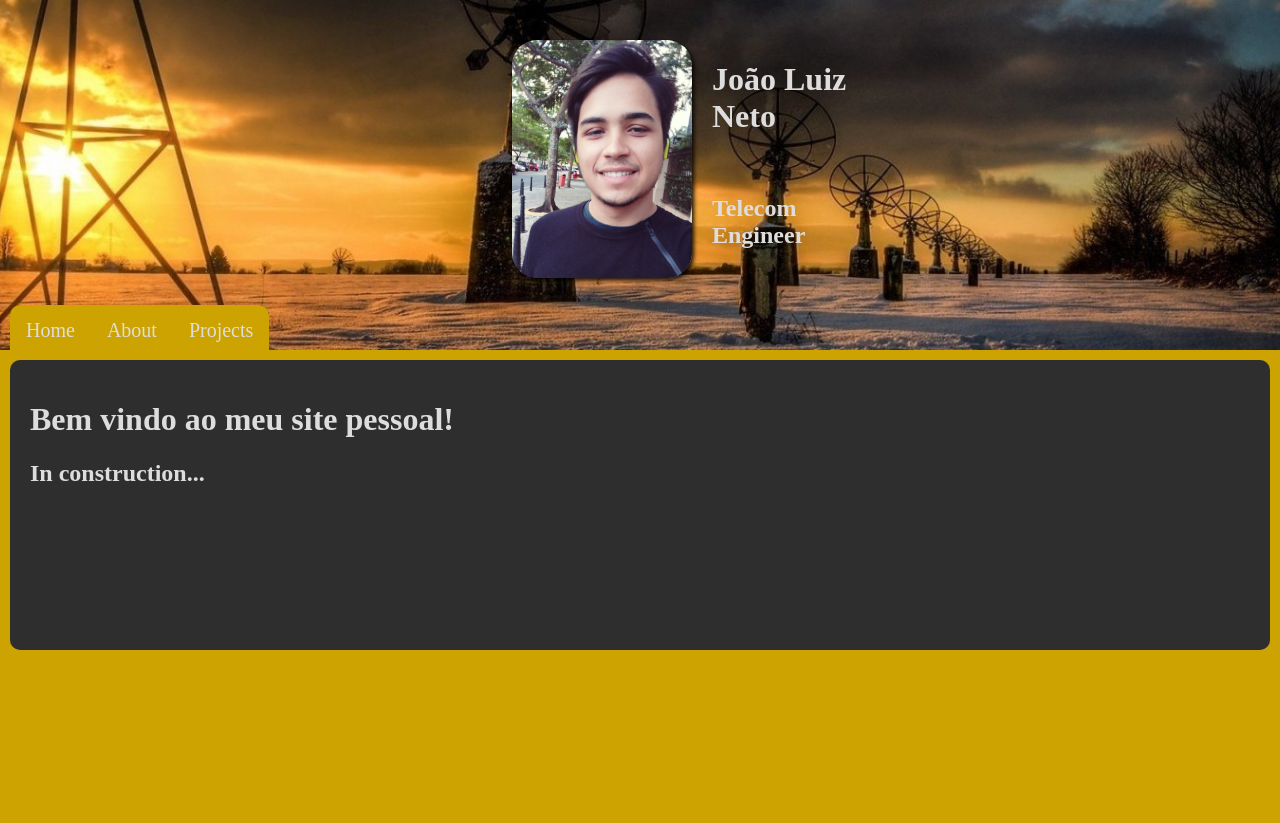
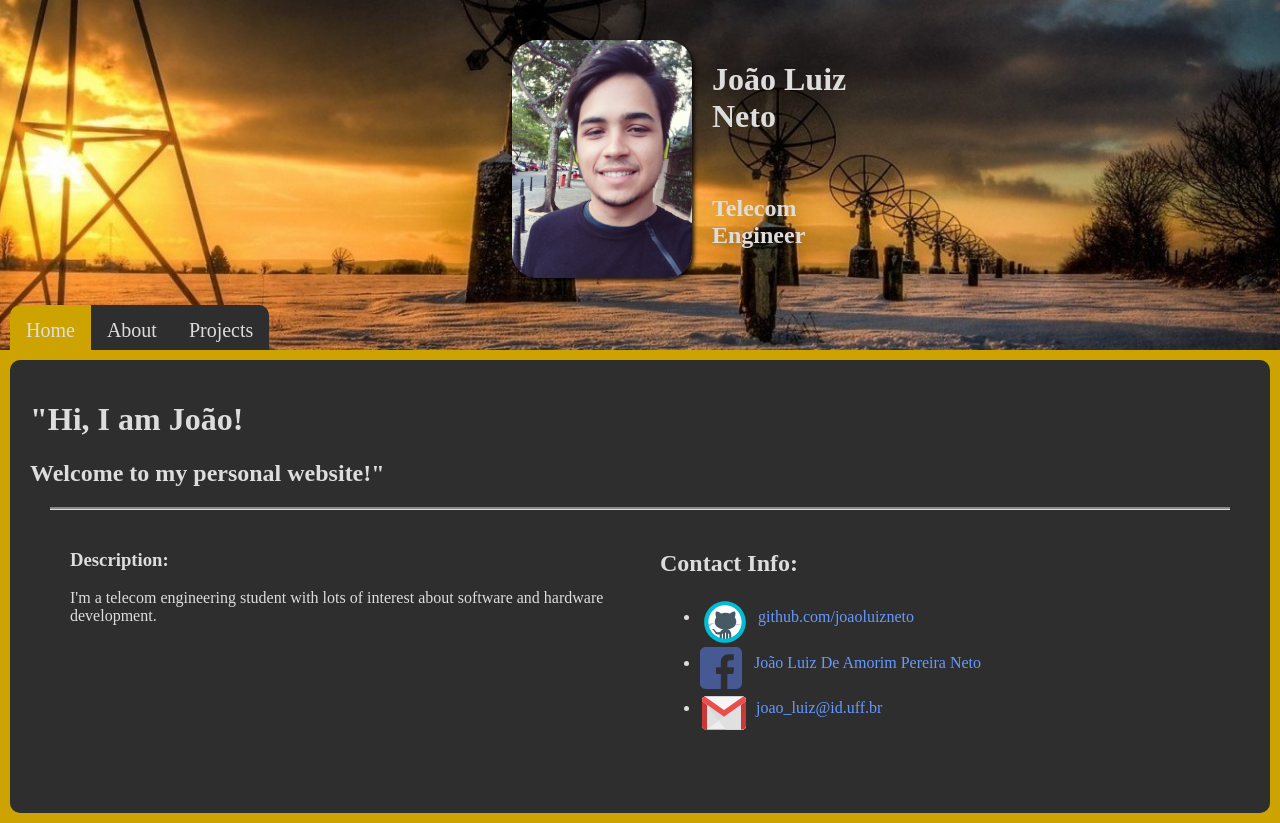
Before and after one commit to joaoluizneto/my_site, a plain HTML site: page index.html in a window 1280 px wide. Before the commit the page ends 800 px from the top, so only its background shows below. Drawn offline with Linux system fonts and the light colour scheme.

Commit message:
Alguns updates

```diff
--- a/assets/css/styles.css
+++ b/assets/css/styles.css
@@ -13,6 +13,10 @@ body {
   background-size: cover;
   /* Needed to position the navbar */
   position: relative; }
+
+.contato {
+  color: #6699ff;
+  text-decoration: none; }
 
 /* Position the navbar container inside the image */
 .container {
@@ -80,3 +84,29 @@ body {
 .current {
   background-color: #cca300;
   color: black; }
+
+* {
+  box-sizing: border-box; }
+
+.row {
+  border-top-style: groove;
+  border-color: #ddd;
+  margin: 20px; }
+
+/* Create two equal columns that floats next to each other */
+.column {
+  float: left;
+  width: 50%;
+  padding: 20px;
+  /*padding: 10px;*/ }
+
+/* Clear floats after the columns */
+.row:after {
+  content: "";
+  display: table;
+  clear: both; }
+
+/* Responsive layout - makes the two columns stack on top of each other instead of next to each other */
+@media screen and (max-width: 800px) {
+  .column {
+    width: 100%; } }
--- a/index.html
+++ b/index.html
@@ -10,11 +10,23 @@
 	<div class="container">
 	  <nav class="navega">
 
+
+
+
+
 		  <a href="/my_site/" class="current">Home</a>
 
-		  <a href="/my_site/about.html" class="current">About</a>
 
-		  <a href="/my_site/blog.html" class="current">Projects</a>
+
+
+
+		  <a href="/my_site/about.html" >About</a>
+
+
+
+
+
+		  <a href="/my_site/blog.html" >Projects</a>
 
 	  </nav>
 	</div>
@@ -25,9 +37,40 @@
 </div>
 
 	<div class="texto">
-	<h1>Bem vindo ao meu site pessoal!</h1>
-<h2>In construction...</h2>
+	<h1>"Hi, I am João!</h1>
+<h2>Welcome to my personal website!"</h2>
 
+
+	<div class="row">
+
+  <div class="column">
+    <h3>Description:</h3>
+    <p>I'm a telecom engineering student with lots of interest about software and hardware development.</p>
+  </div>
+  <div class="column">
+
+    <h2>Contact Info:</h2>
+
+		<ul class="menu">
+		  <li>
+			  <a class="contato" href="www.github.com/joaoluizneto">
+				<img src="assets/images/github.svg" align="middle">&nbsp;&nbsp;github.com/joaoluizneto
+		      </a>
+		  </li>
+		  <li>
+			  <a class="contato" href="www.facebook.com/joaoluiz.deamorimpereiraneto">
+				<img src="assets/images/facebook.svg" width="42" align="middle">&nbsp;&nbsp;&nbsp;João Luiz De Amorim Pereira Neto
+		  </li>
+		  <li>
+			  <a class="contato" href="joao_luiz@id.uff.br">
+				<img src="assets/images/e-mail.svg" align="middle">&nbsp;&nbsp;joao_luiz@id.uff.br
+		      </a>
+		  </li>
+
+		</ul>
+
+  </div>
+</div>
 
     </div>
   </body>
```
Also changed, not shown: about.html (+48 -3 lines), blog.html (+45 -2 lines), assets/images/e-mail.svg (added), assets/images/facebook.svg (added), assets/images/github.svg (added), assets/images/profile4.jpg (added).
